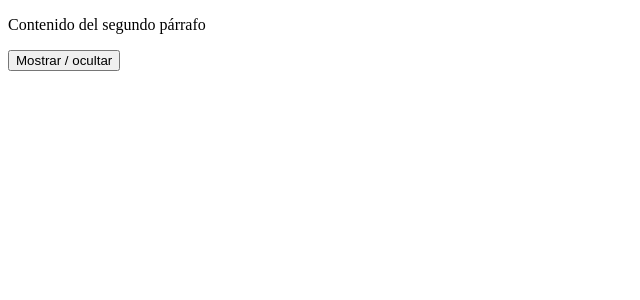
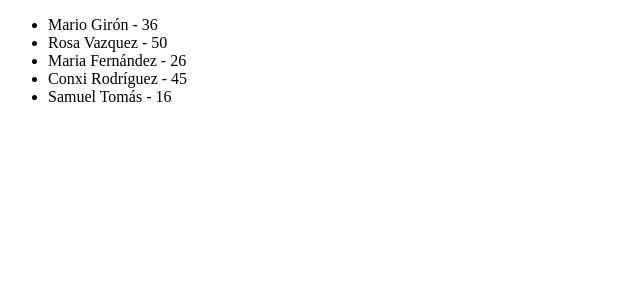
Before and after one commit to ConxiCR/Angular_directivas, an Angular app: page / in a window 1280 px wide. Shown: the top 300 px of the page, without its empty margins (0-640 px from the left). Built offline with nearby package versions, Linux system fonts and the light colour scheme.

Commit message:
ngFor
Signed-off-by: ConxiCr <conxicr@hotmail.com>

```diff
--- a/src/app/app.component.html
+++ b/src/app/app.component.html
@@ -25,6 +25,9 @@
   <p>Contenido del segundo parráfo</p>
 </ng-template>
 -->
+<!--
 <p *ngIf="mostrar">Contenido del primer párrafo</p>
 <p *ngIf="!mostrar">Contenido del segundo párrafo</p>
 <button (click)= "onClickMostrar()">Mostrar / ocultar</button>
+-->
+<app-bucles></app-bucles>
--- a/src/app/app.module.ts
+++ b/src/app/app.module.ts
@@ -4,11 +4,13 @@ import { FormsModule } from '@angular/forms';
 
 import { AppComponent } from './app.component';
 import { SemaforoComponent } from './semaforo/semaforo.component';
+import { BuclesComponent } from './bucles/bucles.component';
 
 @NgModule({
   declarations: [
     AppComponent,
-    SemaforoComponent
+    SemaforoComponent,
+    BuclesComponent
   ],
   imports: [
     BrowserModule,
--- /dev/null
+++ b/src/app/bucles/bucles.component.html
@@ -0,0 +1,6 @@
+<!--queremos hacer una lista ul no ordenada. Genero estructura básica de los elementos-->
+<ul>
+    <li *ngFor="let persona of personas">
+        {{persona.nombre}} {{persona.apellidos}} - {{persona.edad}}
+    </li>
+</ul>
--- /dev/null
+++ b/src/app/bucles/bucles.component.ts
@@ -0,0 +1,24 @@
+import { Component, OnInit } from '@angular/core';
+
+@Component({
+  selector: 'app-bucles',
+  templateUrl: './bucles.component.html',
+  styleUrls: ['./bucles.component.css']
+})
+export class BuclesComponent implements OnInit {
+  personas:any[];
+
+  constructor() {
+    this.personas = [
+      {nombre:'Mario', apellidos:'Girón', edad: 36},
+      {nombre:'Rosa', apellidos:'Vazquez', edad: 50},
+      {nombre:'Maria', apellidos:'Fernández', edad: 26},
+      {nombre:'Conxi', apellidos:'Rodríguez', edad: 45},
+      {nombre:'Samuel', apellidos:'Tomás', edad: 16}
+    ]
+  }
+
+  ngOnInit(): void {
+  }
+
+}
```
Also changed, not shown: src/app/bucles/bucles.component.css (added).
